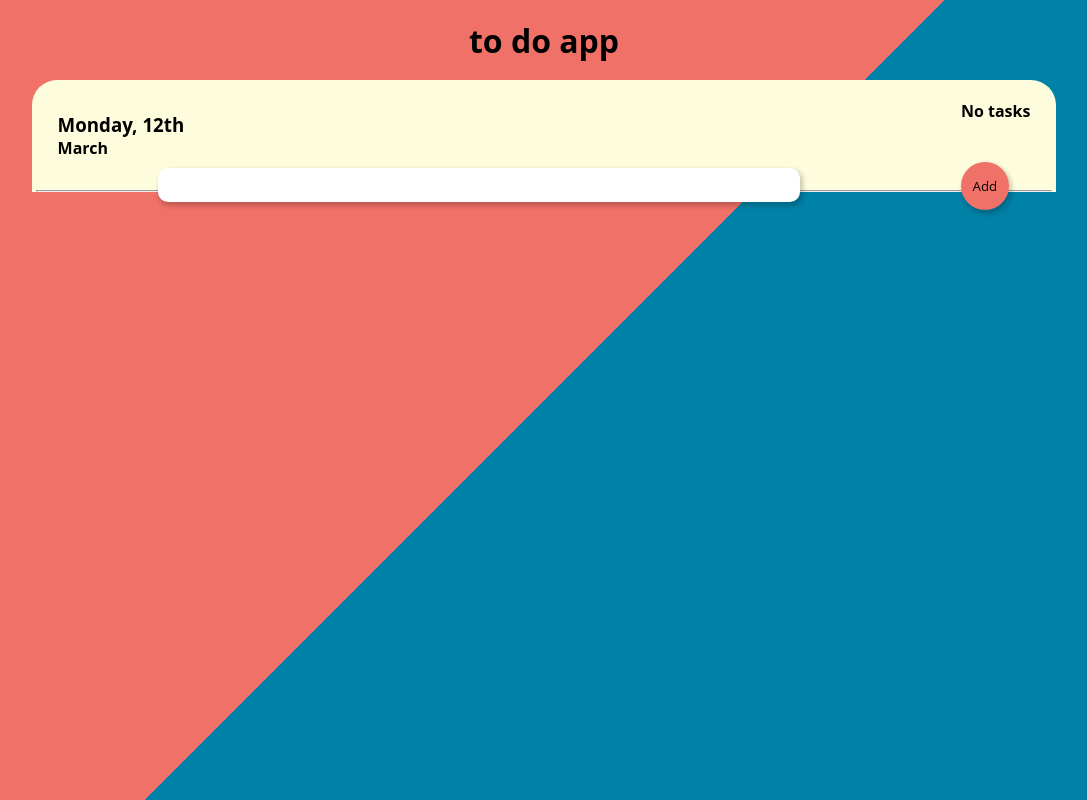
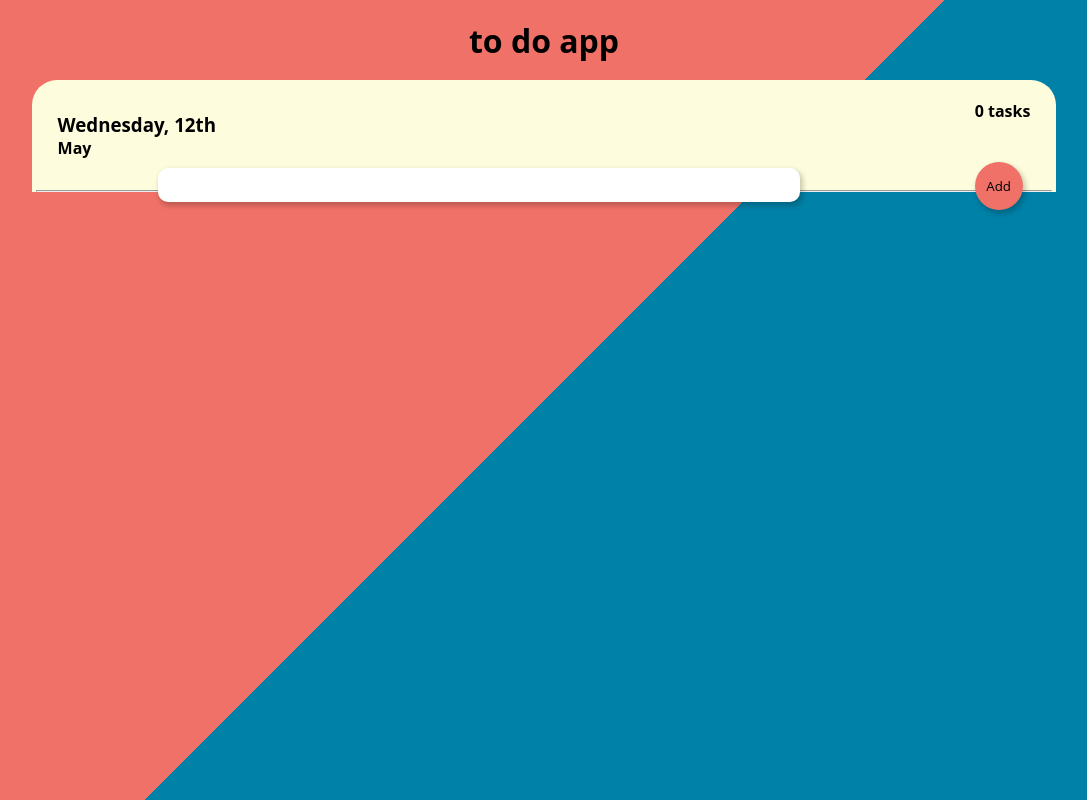
Before and after one commit to mtzngn/2do, a React (Create React App) app: page / in a window 1280 px wide. Shown: the whole page, without its empty margins (96-1183 px from the left). Built offline with nearby package versions, Linux system fonts and the light colour scheme; the HTML template or start-up script is replaced by a standard one.

Commit message:
days displayed dynamically

```diff
--- a/src/App.js
+++ b/src/App.js
@@ -87,6 +87,29 @@ function App() {
   const handleChange = (e) => {
     setInput(e.target.value)
   }
+  const handleSubmit = (e) => {
+    e.preventDefault();
+    if(input){
+      setTasks([...tasks, {done: false, task: `${input}`, time: "2:00pm"}]);
+      setInput("")
+      }
+  }
+  const nth = (d) => {
+    if (d > 3 && d < 21) return 'th';
+    switch (d % 10) {
+      case 1:  return "st";
+      case 2:  return "nd";
+      case 3:  return "rd";
+      default: return "th";
+    }
+  }
+  let today = new Date();
+  let days = ['Sunday', 'Monday', 'Tuesday', 'Wednesday', 'Thursday', 'Friday', 'Saturday'];
+  let monthNames = ["January", "February", "March", "April", "May", "June",
+  "July", "August", "September", "October", "November", "December"];
+  let dayname = String(days[today.getDay()]);
+  let dayNum = String(today.getDate()).padStart(2, '0');
+  let monthName = monthNames[today.getMonth()];
 
   return (
     <StyledApp>
@@ -97,12 +120,12 @@ function App() {
       <div className="container">
         <div className="head">
           <div className="date">
-            <h3>Monday, <span id="no-day">12th</span></h3>
-            <h4>March</h4>
+            <h3>{dayname}, <span id="no-day">{dayNum}{nth(dayNum)}</span></h3>
+            <h4>{monthName}</h4>
           </div>
           <div className="head-right">
             <div>
-              <h4>No tasks</h4>
+              <h4>{tasks.length} tasks</h4>
             </div>
             <div>
               <button onClick={handleClick}>Add</button>
@@ -110,12 +133,18 @@ function App() {
           </div>
         </div>
         <hr/>
-        {tasks ? tasks.map((task)=>{return(<Task task={task}/>)}) : <></>}
+        {tasks ? tasks.map((task)=>{
+          return(
+          <Task task={task}/>)}
+          ) : <></>
+          }
 
 
       </div>
       <div className="enter-task">
-        <input value={input} type="text" onChange={handleChange}></input>
+        <form onSubmit={handleSubmit}>
+          <input value={input} type="text" onChange={handleChange}></input>
+        </form>
       </div>
     </StyledApp>
   );
```
